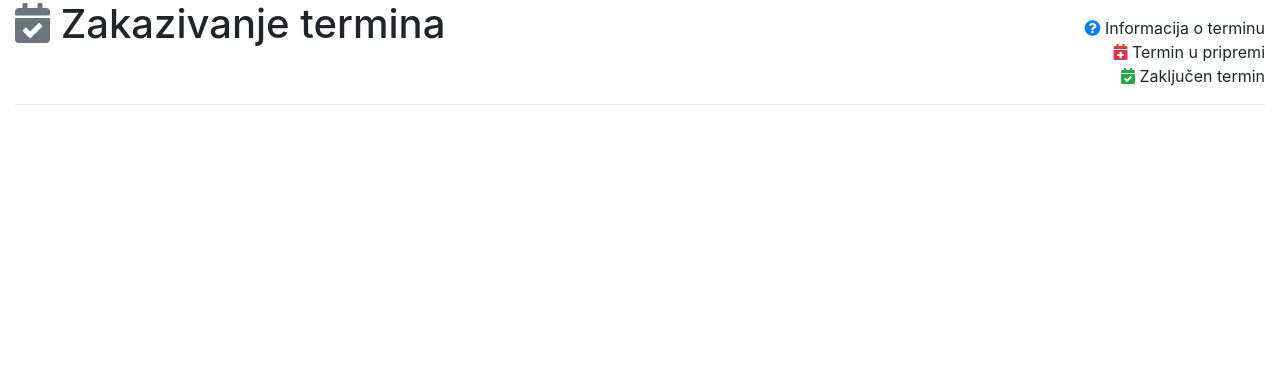
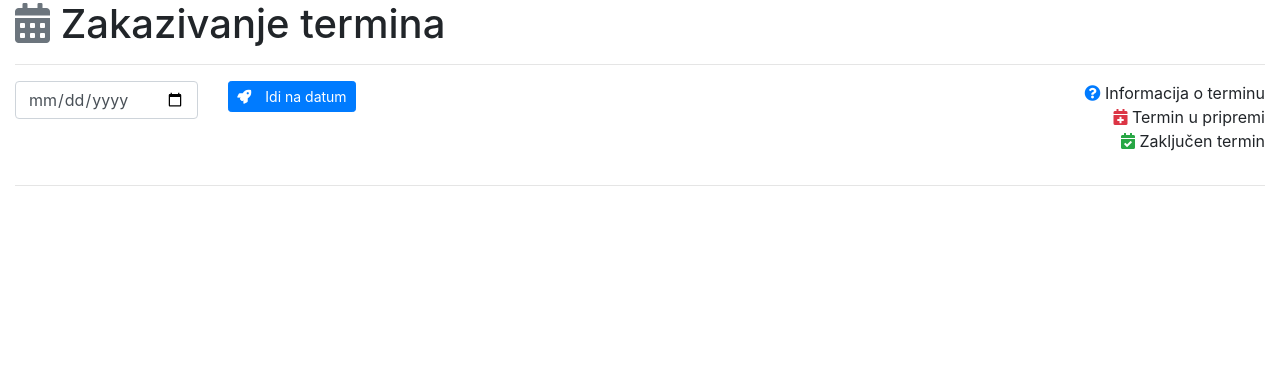
Before and after one commit to chana-chh/rezervacije, a PHP site: template app/views/termin/pregled.twig in a window 1280 px wide. Shown: the part 56-441 px from the top of the page. Run offline with PHP 8.4, Linux system fonts and the light colour scheme; the template is opened without the code that fills it, so the values that code supplies are empty; some libraries are stand-ins or nearby versions.

Commit message:
idi zakazivanje

```diff
--- a/app/views/termin/pregled.twig
+++ b/app/views/termin/pregled.twig
@@ -45,11 +45,22 @@
 {% endblock stil %}
 {% block naslov %}
 <div class="row d-none d-sm-flex">
-  <div class="col-lg-6">
-    <h1><i class="fas fa-calendar-check text-secondary"></i> Zakazivanje termina</h1>
+  <div class="col">
+    <h1><i class="fas fa-calendar-alt text-secondary"></i> Zakazivanje termina</h1>
+    <hr>
   </div>
-    <div class="col-lg-6 text-right">
-    <ul class="list-unstyled pt-3 mb-0">
+</div>
+<div class="row d-none d-sm-flex">
+  <div class="col-lg-2">
+    <input name="datum" type="date" id="datum" class="form-control"/>
+  </div>
+  <div class="col-lg-2">
+    <button class="btn btn-primary btn-sm" id="idi" title="Prelazak na datum">
+            <i class="fas fa-rocket"></i>&emsp;Idi na datum
+          </button>
+  </div>
+  <div class="col-lg-8 text-right">
+    <ul class="list-unstyled">
       <li>
         <i class="fas fa-question-circle text-primary"></i> Informacija o terminu
       </li>
@@ -63,11 +74,21 @@
   </div>
 </div>
 <div class="row d-sm-none ">
-  <div class="col-lg-6">
+  <div class="col">
     <h4><i class="fas fa-calendar-check text-secondary"></i> Zakazivanje termina</h4>
   </div>
-  <div class="col-lg-6 text-left" style="font-size: 0.75rem;">
-    <ul class="list-unstyled pt-3 mb-0">
+</div>
+<div class="row d-sm-none" style="font-size: 0.75rem;">
+  <div class="col-lg-2">
+    <input name="datum" type="date" id="datumb" class="form-control"/>
+  </div>
+  <div class="col-lg-2">
+    <button class="btn btn-primary btn-sm" id="idib" title="Prelazak na datum">
+            <i class="fas fa-rocket"></i>&emsp;Idi na datum
+          </button>
+  </div>
+  <div class="col-lg-8 text-left">
+    <ul class="list-unstyled">
       <li>
         <i class="fas fa-question-circle text-primary"></i> Informacija o terminu
       </li>
@@ -90,6 +111,24 @@
 <script src="{{ base_url() }}/js/sr.js"></script>
 <script>
   $(document).ready(function() {
+    $('#idi').click(function() {
+        if($('#datum').val()){
+        $("#kalendar").fullCalendar('gotoDate', $('#datum').val());
+        $("#kalendar").fullCalendar('select', $('#datum').val());
+        }
+        else{
+          alert('Odaberite željeni datum!')
+        }
+      });
+      $('#idib').click(function() {
+        if($('#datumb').val()){
+        $("#kalendar").fullCalendar('gotoDate', $('#datumb').val());
+        $("#kalendar").fullCalendar('select', $('#datumb').val());
+        }
+        else{
+          alert('Odaberite željeni datum!')
+        }
+      });
     $("#kalendar").fullCalendar({
       themeSystem: "bootstrap4",
       customButtons: {
```
